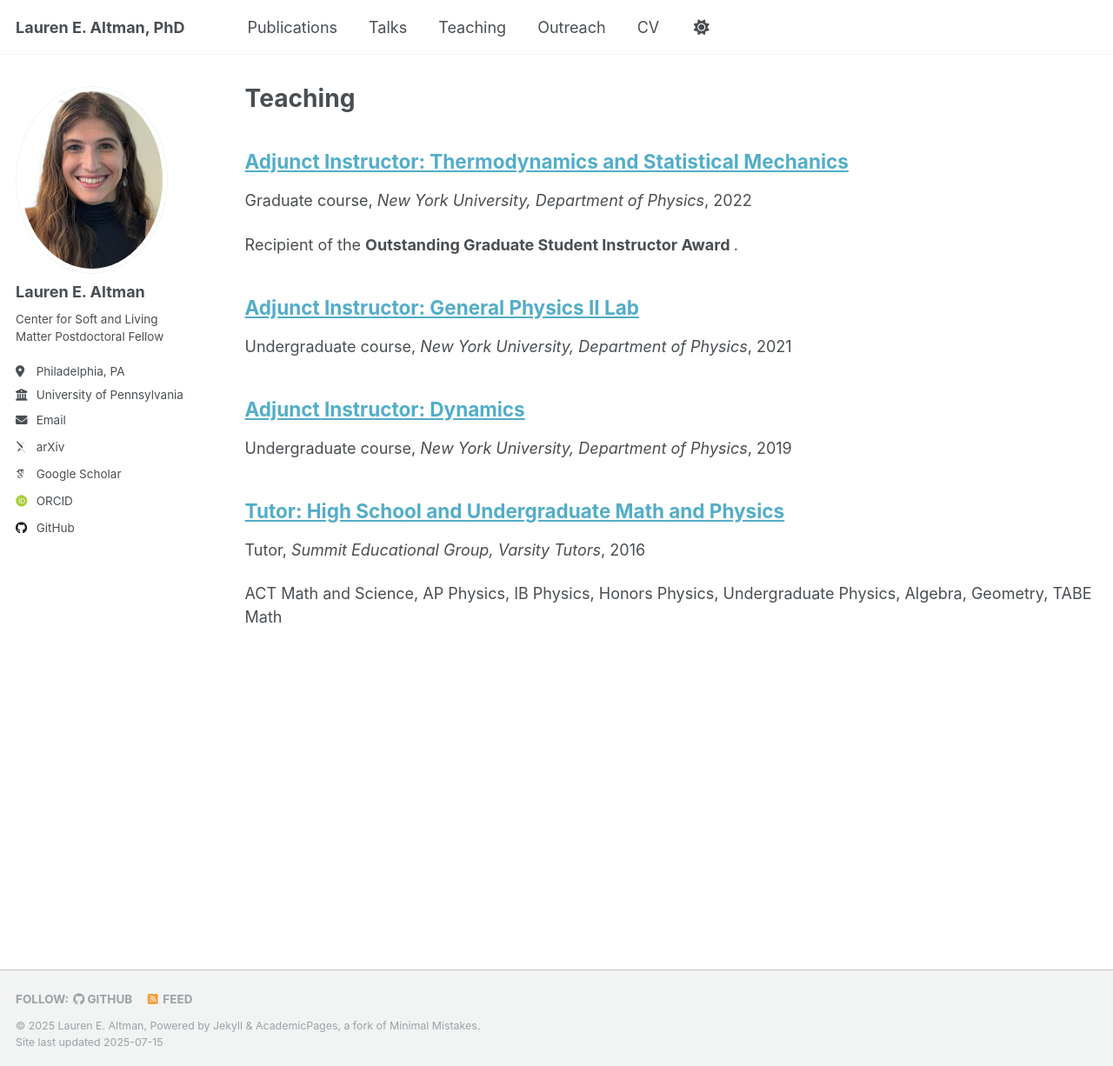
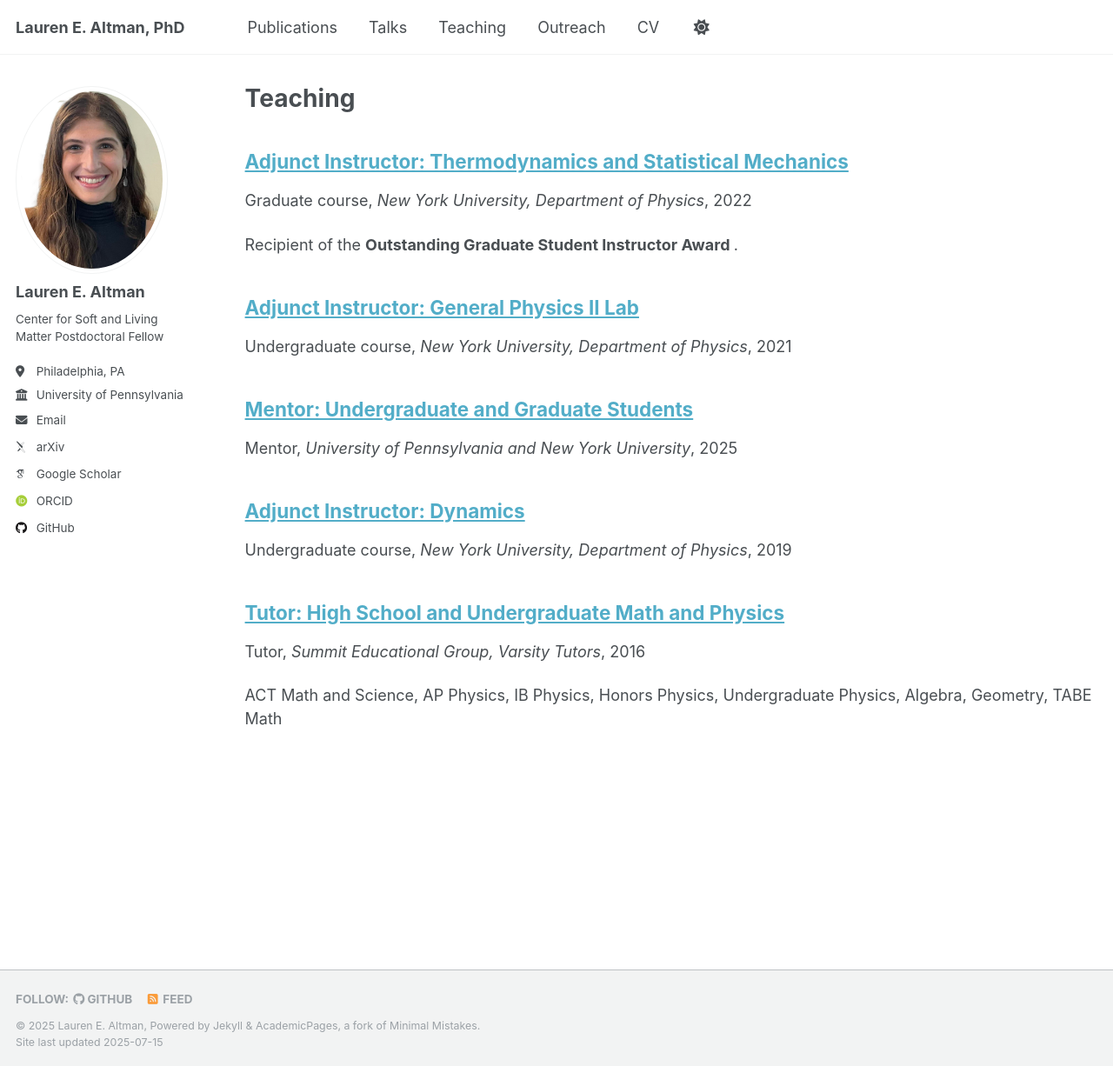
Before and after one commit to laltman2/laltman2.github.io, a Jekyll site: the page built from _pages/teaching.html, in a window 1280 px wide and 1226 px high. Shown: the whole window at 87% size. Built offline with Jekyll 4.4.1, drawn with Linux system fonts in a browser that asks for light colours; some web fonts are replaced; a script that is not in the unit is left out; a file with an impossible date is left out; some of the changed lines change nothing that is shown.

Commit message:
Update and rename 2025-mentor.md to 2020-mentor.md

```diff
--- a/_teaching/2025-mentor.md
+++ b/_teaching/2020-mentor.md
@@ -2,8 +2,7 @@
 title: "Mentor: Undergraduate and Graduate Students"
 collection: teaching
 type: "Mentor"
-permalink: /teaching/2025-mentor
+permalink: /teaching/2020-mentor
 venue: "University of Pennsylvania and New York University"
-date: 2025
 location: "Philadelphia, PA and New York, NY"
 ---
```
